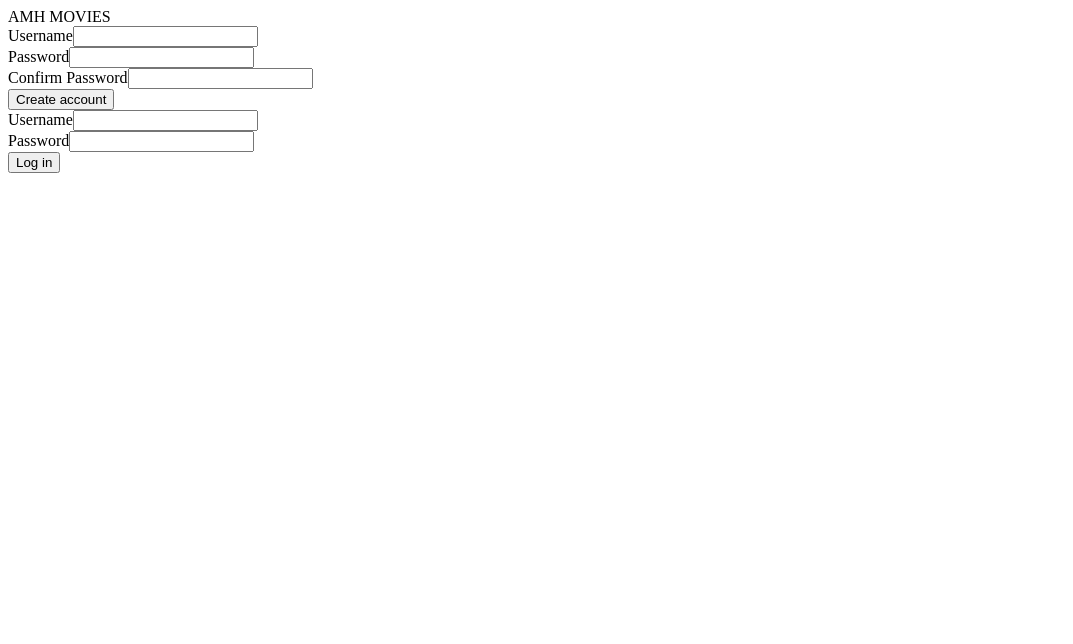
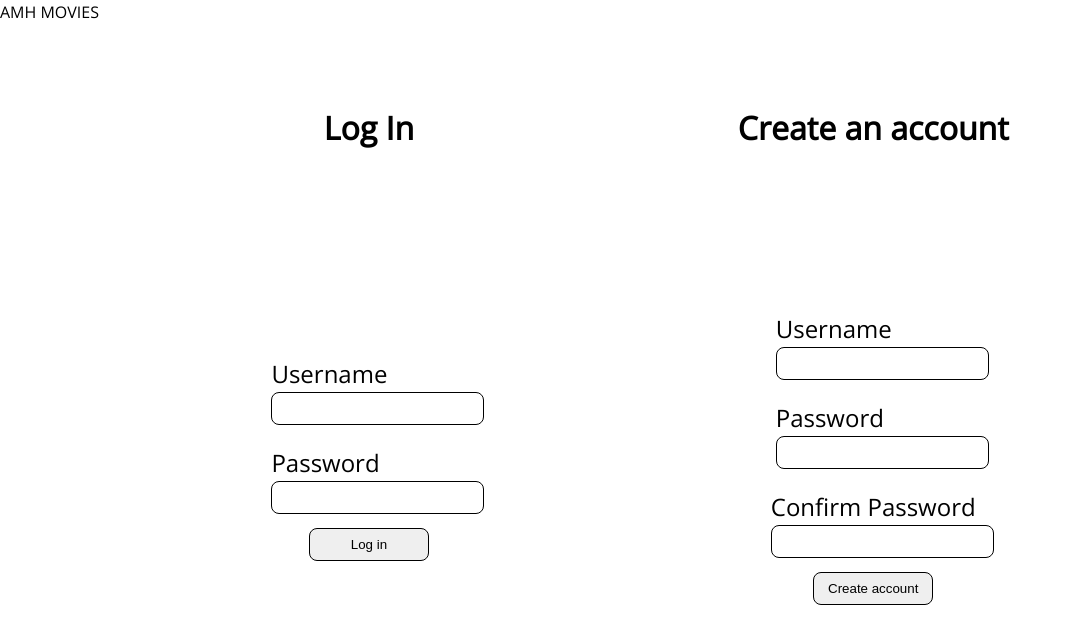
Before and after one commit to ajdinhusetovic/amh-movies, a React (Vite) app in the folder client/: page / in a window 1280 px wide. Shown: the top 644 px of the page, without its empty margins (0-1073 px from the left). Built offline with nearby package versions, Linux system fonts and the light colour scheme.

Commit message:
Create errorMessage state for capturing error messages on login or register

```diff
--- a/client/src/App.jsx
+++ b/client/src/App.jsx
@@ -1,4 +1,4 @@
-import './App.scss';
+import './scss/app.scss';
 import { BrowserRouter as Router, Routes, Route } from 'react-router-dom';
 import Navbar from './components/Navbar';
 import FormPage from './pages/FormPage';
--- a/client/src/pages/FormPage.jsx
+++ b/client/src/pages/FormPage.jsx
@@ -5,6 +5,7 @@ const FormPage = () => {
   const [username, setUsername] = useState('');
   const [password, setPassword] = useState('');
   const [passwordConfirm, setPasswordConfirm] = useState('');
+  const [errorMessage, setErrorMessage] = useState('');
 
   const handleRegister = async (e) => {
     e.preventDefault();
@@ -18,6 +19,7 @@ const FormPage = () => {
       alert('Registration completed');
     } catch (error) {
       console.log(error);
+      setErrorMessage(error.response.data.message);
     }
   };
 
@@ -34,12 +36,38 @@ const FormPage = () => {
       console.log(res.data.token);
     } catch (error) {
       console.log(error);
+      setErrorMessage(error.response.data.message);
     }
   };
 
   return (
-    <div>
+    <div className="form-page">
+      <div className="login">
+        <h1>Log In</h1>
+        <form onSubmit={handleLogin}>
+          <div className="form-group">
+            <label htmlFor="username">Username</label>
+            <input
+              type="text"
+              id="username"
+              name="username"
+              onChange={(e) => setUsername(e.target.value)}
+            />
+          </div>
+          <div className="form-group">
+            <label htmlFor="password">Password</label>
+            <input
+              type="password"
+              id="password"
+              name="password"
+              onChange={(e) => setPassword(e.target.value)}
+            />
+          </div>
+          <button type="submit">Log in</button>
+        </form>
+      </div>
       <div className="register">
+        <h1>Create an account</h1>
         <form onSubmit={handleRegister}>
           <div className="form-group">
             <label htmlFor="username">Username</label>
@@ -71,29 +99,6 @@ const FormPage = () => {
           <button type="submit">Create account</button>
         </form>
       </div>
-      <div className="login">
-        <form onSubmit={handleLogin}>
-          <div className="form-group">
-            <label htmlFor="username">Username</label>
-            <input
-              type="text"
-              id="username"
-              name="username"
-              onChange={(e) => setUsername(e.target.value)}
-            />
-          </div>
-          <div className="form-group">
-            <label htmlFor="password">Password</label>
-            <input
-              type="password"
-              id="password"
-              name="password"
-              onChange={(e) => setPassword(e.target.value)}
-            />
-          </div>
-          <button type="submit">Log in</button>
-        </form>
-      </div>
     </div>
   );
 };
--- /dev/null
+++ b/client/src/scss/_config.scss
@@ -0,0 +1,3 @@
+@import url('https://fonts.googleapis.com/css2?family=Open+Sans&display=swap');
+
+$font-open-sans: 'Open Sans', sans-serif;
--- /dev/null
+++ b/client/src/scss/app.scss
@@ -0,0 +1,68 @@
+@use './config';
+
+* {
+    margin: 0;
+    padding: 0;
+}
+
+body {
+    height: 100vh;
+    font-size: 16px;
+    font-family: config.$font-open-sans;
+    line-height: 1.5;
+}
+
+#root {
+    height: 100%;
+}
+
+.App {
+    height: 100%;
+}
+
+.form-page {
+    height: 100%;
+    display: flex;
+    align-items: center;
+    justify-content: space-evenly;
+
+    .login, .register {
+        height: 80%;
+        display: flex;
+        flex-direction: column;
+        align-items: center;
+
+        form {
+            height: 100%;
+            display: flex;
+            flex-direction: column;
+            align-items: center;
+            justify-content: center;
+
+            .form-group {
+                display: flex;
+                flex-direction: column;
+                margin-top: 20px;
+
+                label {
+                    font-size: 1.5rem;
+                }
+
+                input {
+                    width: 100%;
+                    padding: 8px;
+                    border-radius: 8px;
+                    border: 1px solid black;
+                }
+            }
+
+            button {
+                margin-top: 14px;
+                padding: 8px;
+                width: 120px;
+                border: 1px solid black;
+                border-radius: 8px;
+            }
+        }
+    }
+}
```
Also changed, not shown: client/src/App.scss (deleted).
